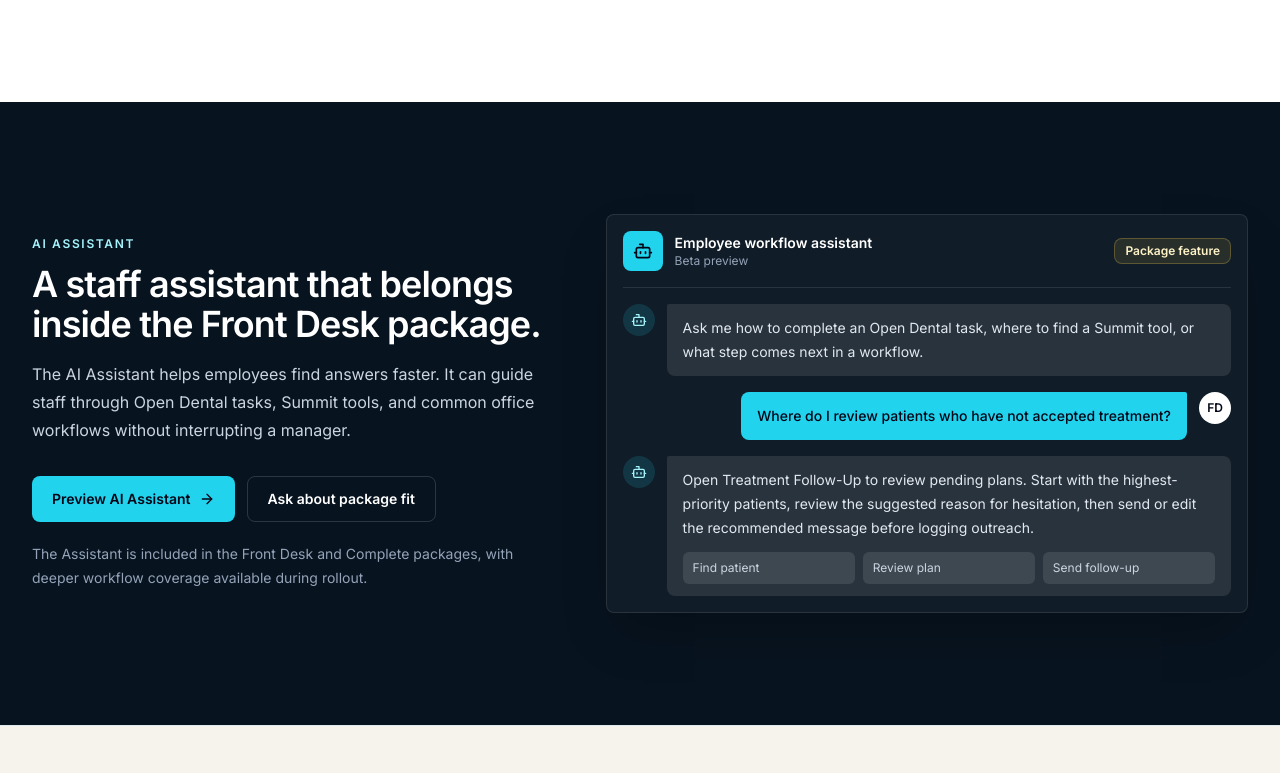
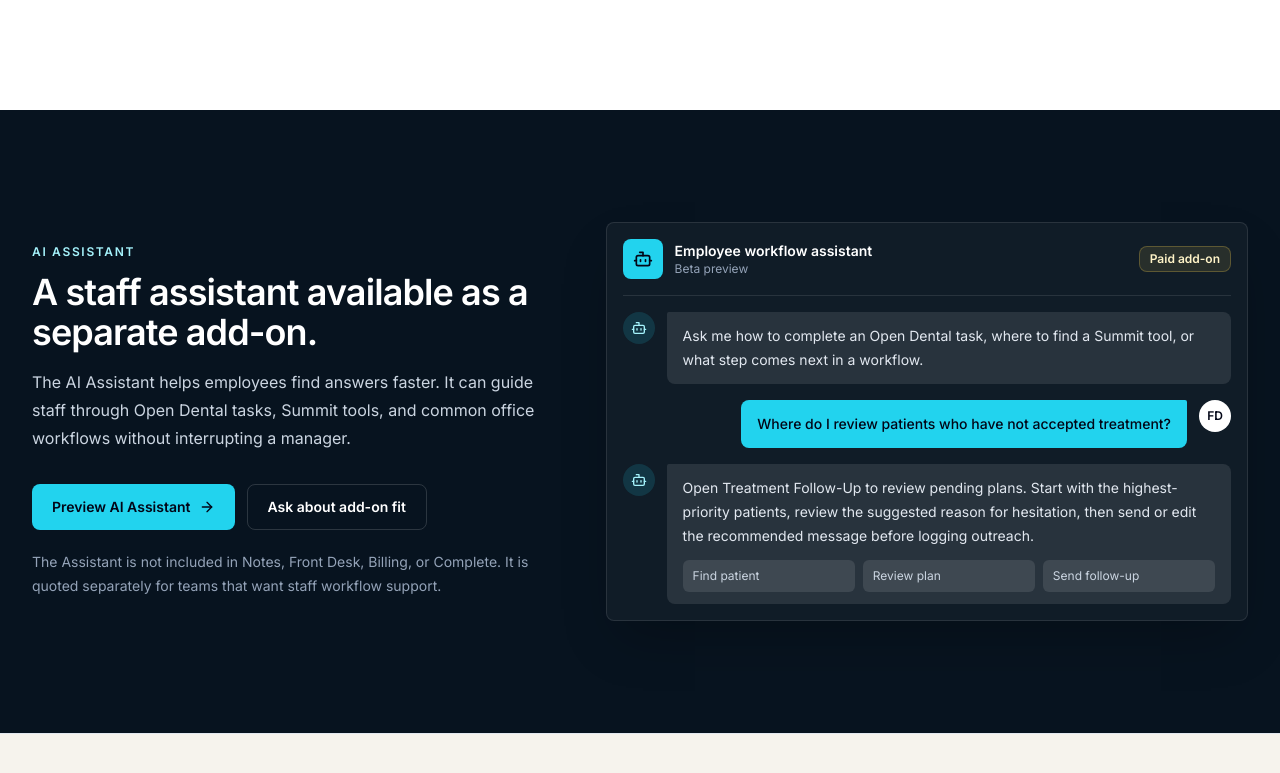
Before and after one commit to bigEball/dentalai, a React (Vite) app in the folder client/: page / in a window 1280 px wide. Shown: the part 4950-5723 px from the top of the page. Built offline with nearby package versions, Linux system fonts and the light colour scheme; no server answers.

Commit message:
Fix demo package access

```diff
--- a/client/src/App.tsx
+++ b/client/src/App.tsx
@@ -112,6 +112,7 @@
           </div>
         }
       />
+      <Route path="/ai-assistant" element={<Navigate to="/ai-assistant-preview" replace />} />
       <Route
         element={
           <RequireAuth>
@@ -145,7 +146,6 @@
         <Route path="procurement" element={<RequireRole><ProcurementPage /></RequireRole>} />
         <Route path="decision-support" element={<RequireRole><ClinicalDecisionSupportPage /></RequireRole>} />
         <Route path="compliance" element={<RequireRole><ComplianceAutopilotPage /></RequireRole>} />
-        <Route path="ai-assistant" element={<RequireRole><AIAssistantPage /></RequireRole>} />
         <Route path="tools" element={<RequireRole><ToolsPage /></RequireRole>} />
         <Route path="settings" element={<RequireRole><SettingsPage /></RequireRole>} />
       </Route>
--- a/client/src/components/layout/Sidebar.tsx
+++ b/client/src/components/layout/Sidebar.tsx
@@ -32,9 +32,6 @@
   ClipboardCheck,
 
   ChevronUp,
-  Award,
-  Medal,
-  Gem,
   Check,
 } from 'lucide-react';
 import { useAuth } from '@/context/AuthContext';
@@ -108,15 +105,17 @@
 }
 
 const ROLE_ICONS: Record<DemoRole, React.ElementType> = {
-  bronze: Award,
-  silver: Medal,
-  gold: Gem,
+  notes: FileText,
+  frontDesk: MessageSquare,
+  billing: DollarSign,
+  complete: Layers,
 };
 
 const ROLE_COLORS: Record<DemoRole, string> = {
-  bronze: 'text-amber-500',
-  silver: 'text-slate-300',
-  gold: 'text-yellow-300',
+  notes: 'text-purple-300',
+  frontDesk: 'text-cyan-300',
+  billing: 'text-emerald-300',
+  complete: 'text-yellow-300',
 };
 
 export default function Sidebar() {
@@ -199,7 +198,7 @@
               style={{ backgroundColor: '#1a1b23' }}
             >
               <p className="px-3 py-2 text-[10px] font-semibold uppercase tracking-wider text-gray-500 border-b border-white/5">
-                Switch Demo Tier
+                Switch Demo Package
               </p>
               {(Object.keys(ROLES) as DemoRole[]).map((role) => {
                 const config = ROLES[role];
--- a/client/src/components/layout/TopBar.tsx
+++ b/client/src/components/layout/TopBar.tsx
@@ -39,7 +39,7 @@
       <div className="flex items-center gap-2 ml-auto">
         <button
           type="button"
-          onClick={() => navigate('/ai-assistant')}
+          onClick={() => navigate('/ai-assistant-preview')}
           title="AI Assistant is a beta add-on for Open Dental and Summit AI Services workflow support."
           className="inline-flex items-center gap-2 px-3 py-1.5 rounded-lg border border-indigo-100 bg-indigo-50 text-sm font-medium text-indigo-700 transition-colors hover:bg-indigo-100"
         >
--- a/client/src/layouts/AppLayout.tsx
+++ b/client/src/layouts/AppLayout.tsx
@@ -31,7 +31,6 @@
   '/procurement': 'Inventory Management',
   '/decision-support': 'Clinical Decision Support',
   '/compliance': 'Compliance Autopilot',
-  '/ai-assistant': 'AI Assistant',
   '/tools': 'All Tools',
   '/settings': 'Settings',
 };
--- a/client/src/lib/roles.ts
+++ b/client/src/lib/roles.ts
@@ -1,6 +1,6 @@
 // ─── Role Definitions & Access Control ──────────────────────────────────────
 
-export type DemoRole = 'bronze' | 'silver' | 'gold';
+export type DemoRole = 'notes' | 'frontDesk' | 'billing' | 'complete';
 
 export interface RoleConfig {
   id: DemoRole;
@@ -11,63 +11,66 @@
   summary: string;
 }
 
-const ALL_ROUTES = [
+const COMPLETE_ROUTES = [
   '/dashboard', '/morning-huddle', '/patients',
   '/notes', '/claim-scrubber', '/patient-retention', '/nurture-sequences',
   '/decision-support', '/treatment-plans', '/insurance', '/preauth',
   '/billing', '/payment-plans', '/fee-optimizer', '/recall', '/perio',
   '/smart-scheduling', '/communications', '/follow-ups', '/referrals',
   '/forms', '/inventory', '/procurement', '/reports', '/patient-scores',
-  '/compliance', '/ai-assistant', '/tools', '/settings',
+  '/compliance', '/tools', '/settings',
 ];
 
 export const ROLES: Record<DemoRole, RoleConfig> = {
-  bronze: {
-    id: 'bronze',
-    label: 'Bronze Tier',
-    userName: 'Bronze Tier Demo',
-    userTitle: 'Core Operations',
-    summary: 'Front desk automation, scheduling, patient communication, forms, inventory, and compliance.',
+  notes: {
+    id: 'notes',
+    label: 'Notes Package',
+    userName: 'Notes Package Demo',
+    userTitle: 'Clinical Documentation',
+    summary: 'Clinical note drafting, SOAP-style review, treatment documentation, perio context, and provider approval workflows.',
+    allowedRoutes: [
+      '/dashboard', '/patients', '/notes', '/treatment-plans', '/perio', '/tools',
+    ],
+  },
+  frontDesk: {
+    id: 'frontDesk',
+    label: 'Front Desk Package',
+    userName: 'Front Desk Package Demo',
+    userTitle: 'Patient Operations',
+    summary: 'Scheduling, patient communication, recall, follow-ups, forms, morning huddle, and daily task visibility.',
     allowedRoutes: [
       '/dashboard', '/morning-huddle', '/patients',
-      '/smart-scheduling', '/communications', '/follow-ups',
-      '/forms', '/inventory', '/compliance', '/tools',
-      '/ai-assistant',
+      '/smart-scheduling', '/communications', '/follow-ups', '/recall', '/nurture-sequences',
+      '/forms', '/patient-scores', '/tools',
     ],
   },
-  silver: {
-    id: 'silver',
-    label: 'Silver Tier',
-    userName: 'Silver Tier Demo',
-    userTitle: 'Revenue Operations',
-    summary: 'Everything in Bronze, plus billing, recall, treatment follow-up, reports, referrals, inventory management, patient retention, and patient scoring.',
+  billing: {
+    id: 'billing',
+    label: 'Billing Package',
+    userName: 'Billing Package Demo',
+    userTitle: 'Revenue Cycle Support',
+    summary: 'Claim review, insurance eligibility, pre-auth tracking, billing queues, payment plans, and revenue reports.',
     allowedRoutes: [
-      '/dashboard', '/morning-huddle', '/patients',
-      '/patient-retention', '/nurture-sequences',
-      '/treatment-plans',
-      '/billing', '/payment-plans', '/recall',
-      '/smart-scheduling', '/communications', '/follow-ups', '/referrals',
-      '/forms', '/inventory', '/procurement', '/reports', '/patient-scores',
-      '/compliance', '/tools',
-      '/ai-assistant',
+      '/dashboard', '/patients', '/claim-scrubber', '/insurance', '/preauth',
+      '/billing', '/payment-plans', '/fee-optimizer', '/reports', '/tools',
     ],
   },
-  gold: {
-    id: 'gold',
-    label: 'Gold Tier',
-    userName: 'Gold Tier Demo',
-    userTitle: 'Complete AI Platform',
-    summary: 'Everything in Silver, plus insurance tools, clinical AI notes, decision support, perio charting, fee optimization, and full system configuration.',
-    allowedRoutes: ALL_ROUTES,
+  complete: {
+    id: 'complete',
+    label: 'Complete Package',
+    userName: 'Complete Package Demo',
+    userTitle: 'Full Practice Operating Layer',
+    summary: 'Notes, front desk, billing, reporting, recall, clinical support, operations, and complete practice visibility.',
+    allowedRoutes: COMPLETE_ROUTES,
   },
 };
 
 export function resolveRole(role: string | undefined | null): DemoRole {
-  if (role === 'assistant') return 'bronze';
-  if (role === 'office') return 'silver';
-  if (role === 'doctor') return 'gold';
+  if (role === 'assistant' || role === 'office' || role === 'bronze') return 'frontDesk';
+  if (role === 'silver') return 'billing';
+  if (role === 'doctor' || role === 'gold') return 'complete';
   if (role && role in ROLES) return role as DemoRole;
-  return 'gold';
+  return 'complete';
 }
 
 export function isRouteAllowed(role: DemoRole, route: string): boolean {
--- a/client/src/pages/AIAssistantPage.tsx
+++ b/client/src/pages/AIAssistantPage.tsx
@@ -129,10 +129,10 @@
     },
   },
   {
-    keywords: ['bronze', 'silver', 'gold', 'package', 'pricing', 'tier'],
+    keywords: ['notes', 'front desk', 'billing', 'complete', 'package', 'pricing', 'tier'],
     answer: {
-      text: 'Bronze covers the operational foundation. Silver adds growth and revenue tools. Gold includes full package access, including insurance, clinical support, fee optimization, and advanced settings.',
-      steps: ['Choose Bronze for core operations', 'Choose Silver for growth and revenue workflows', 'Choose Gold for the broadest toolset', 'Ask for a demo to match the package to your office'],
+      text: 'Notes covers clinical documentation. Front Desk covers patient operations. Billing covers revenue cycle support. Complete combines the package workflows into the broadest demo view. The AI Assistant is quoted separately as a paid add-on.',
+      steps: ['Choose Notes for provider documentation', 'Choose Front Desk for scheduling, recall, forms, and communication', 'Choose Billing for claims, insurance, balances, and reports', 'Ask separately about the AI Assistant add-on'],
     },
   },
 ];
@@ -310,7 +310,7 @@
               <h3 className="text-sm font-semibold text-amber-900">Separate add-on</h3>
             </div>
             <p className="text-xs leading-relaxed text-amber-800">
-              This preview is not included in Bronze, Silver, or Gold. It is a separate paid add-on.
+              This preview is not included in Notes, Front Desk, Billing, or Complete. It is a separate paid add-on.
             </p>
           </div>
 
--- a/client/src/pages/AccessDeniedPage.tsx
+++ b/client/src/pages/AccessDeniedPage.tsx
@@ -20,7 +20,7 @@
           You don't have access to this page.
         </p>
         <p className="text-xs text-gray-400 mb-6">
-          Current role: <span className="font-medium text-gray-600">{roleLabel}</span>
+          Current package: <span className="font-medium text-gray-600">{roleLabel}</span>
         </p>
         <button
           onClick={() => navigate('/dashboard')}
--- a/client/src/pages/LandingPage.tsx
+++ b/client/src/pages/LandingPage.tsx
@@ -158,11 +158,11 @@
     bestFor: 'Teams losing time to calls, forms, reminders, scheduling gaps, and follow-up lists.',
     outcome: 'Fewer interruptions and more consistent patient follow-through.',
     includes: [
-      'AI assistant for staff questions',
       'Smart scheduling support',
       'Recall and follow-up workflows',
       'Patient forms and communications',
       'Morning huddle and task visibility',
+      'Schedule gap and waitlist workflows',
     ],
   },
   {
@@ -682,7 +682,7 @@
             <div>
               <SectionIntro
                 eyebrow="AI Assistant"
-                title="A staff assistant that belongs inside the Front Desk package."
+                title="A staff assistant available as a separate add-on."
                 desc="The AI Assistant helps employees find answers faster. It can guide staff through Open Dental tasks, Summit tools, and common office workflows without interrupting a manager."
                 light
               />
@@ -698,11 +698,11 @@
                   href="#demo"
                   className="inline-flex items-center justify-center gap-2 rounded-lg border border-white/15 px-5 py-3 text-sm font-semibold text-white transition-colors hover:border-white/35 hover:bg-white/5"
                 >
-                  Ask about package fit
+                  Ask about add-on fit
                 </a>
               </div>
               <p className="mt-5 text-sm leading-6 text-slate-400">
-                The Assistant is included in the Front Desk and Complete packages, with deeper workflow coverage available during rollout.
+                The Assistant is not included in Notes, Front Desk, Billing, or Complete. It is quoted separately for teams that want staff workflow support.
               </p>
             </div>
 
@@ -718,7 +718,7 @@
                   </div>
                 </div>
                 <span className="rounded-lg border border-amber-300/25 bg-amber-300/10 px-2.5 py-1 text-xs font-semibold text-amber-100">
-                  Package feature
+                  Paid add-on
                 </span>
               </div>
 
```
Also changed, not shown: client/src/lib/auth.ts (+16 -18 lines), client/src/pages/DashboardPage.tsx (+37 -44 lines), client/src/pages/ToolsPage.tsx (+9 -9 lines), 6 other files (tests, documents, lock files or other folders).
